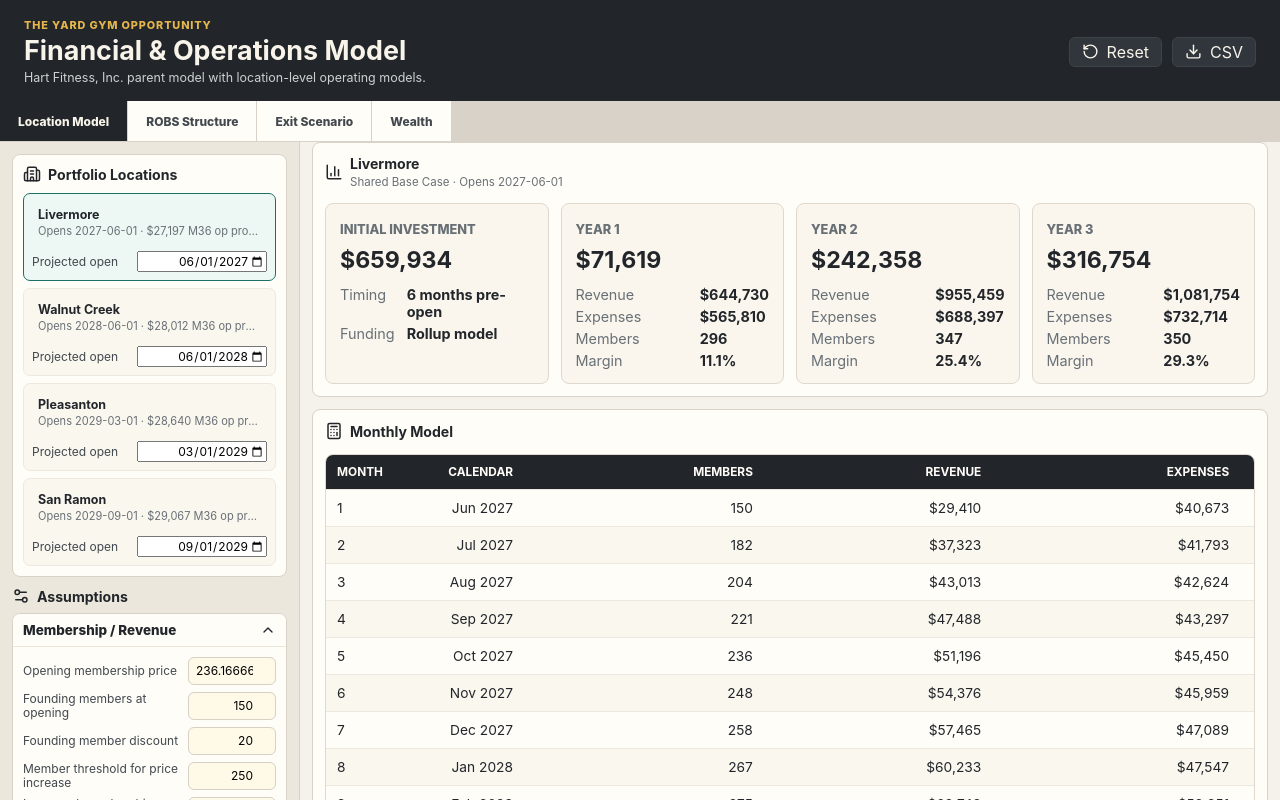
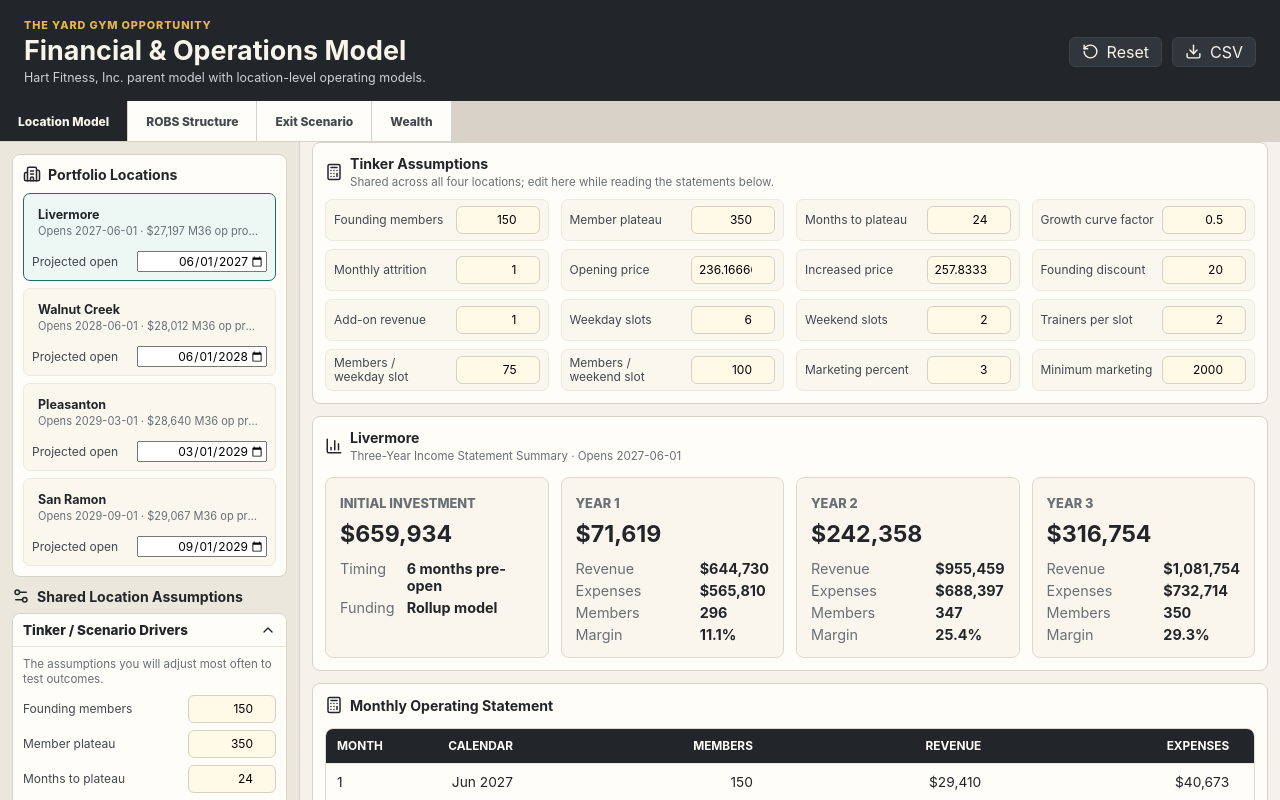
Before and after one commit to jkhart/theyardgym-financials, a React (Vite) app: page / in a window 1280 px wide. Shown: the top 800 px of the page. Built offline with nearby package versions, Linux system fonts and the light colour scheme.

Commit message:
Group assumptions by modeling workflow

```diff
--- a/src/components/App.jsx
+++ b/src/components/App.jsx
@@ -2987,7 +2987,7 @@ function WealthPage({ activeSubView, setActiveSubView, locations, inputs, update
 
 export function App() {
   const [assumptions, setAssumptions] = useState(loadSharedAssumptions);
-  const [openGroup, setOpenGroup] = useState("Membership / Revenue");
+  const [openGroup, setOpenGroup] = useState("Tinker / Scenario Drivers");
   const [locationSchedule, setLocationSchedule] = useState(loadLocationSchedule);
   const [activeLocationId, setActiveLocationId] = useState(DEFAULT_LOCATION_META.id);
   const [locationMeta, setLocationMeta] = useState(DEFAULT_LOCATION_META);
@@ -3182,7 +3182,12 @@ export function App() {
             />
           </div>
           <div>
-            <Dashboard model={model} locationMeta={locationMeta} />
+            <Dashboard
+              model={model}
+              locationMeta={locationMeta}
+              assumptions={assumptions}
+              updateAssumption={updateAssumption}
+            />
           </div>
         </section>
       )}
--- a/src/components/AssumptionsPanel.jsx
+++ b/src/components/AssumptionsPanel.jsx
@@ -1,7 +1,7 @@
 import { ChevronDown, Settings2 } from "lucide-react";
 import { ASSUMPTION_GROUPS } from "../lib/model/fields.js";
 
-function AssumptionInput({ id, label, type, value, onChange }) {
+export function AssumptionInput({ id, label, type, value, onChange }) {
   const step = type === "percent" || type === "decimal" ? 0.01 : 1;
   const displayValue = type === "percent" ? +(value * 100).toFixed(3) : value;
   return (
@@ -25,7 +25,7 @@ export function AssumptionsPanel({ assumptions, openGroup, setOpenGroup, updateA
     <aside className="assumptions">
       <div className="panelTitle">
         <Settings2 size={18} />
-        <h2>Assumptions</h2>
+        <h2>Shared Location Assumptions</h2>
       </div>
       {ASSUMPTION_GROUPS.map((group) => (
         <section className="assumptionGroup" key={group.title}>
@@ -41,6 +41,7 @@ export function AssumptionsPanel({ assumptions, openGroup, setOpenGroup, updateA
           </button>
           {openGroup === group.title && (
             <div className="groupFields">
+              {group.description && <p className="groupDescription">{group.description}</p>}
               {group.fields.map(([id, label, type]) => (
                 <AssumptionInput
                   key={id}
--- a/src/components/Dashboard.jsx
+++ b/src/components/Dashboard.jsx
@@ -1,18 +1,42 @@
 import { BarChart3, Calculator } from "lucide-react";
 import { formatValue, money, pct } from "../lib/formatting.js";
+import { TINKER_ASSUMPTION_FIELDS } from "../lib/model/fields.js";
+import { AssumptionInput } from "./AssumptionsPanel.jsx";
 
-export function Dashboard({ model, locationMeta }) {
+export function Dashboard({ model, locationMeta, assumptions, updateAssumption }) {
   const firstThreeYears = model.years.slice(0, 3);
 
   return (
     <section className="dashboard">
+      <section className="tinkerPanel">
+        <div className="panelTitle">
+          <Calculator size={18} />
+          <div>
+            <h2>Tinker Assumptions</h2>
+            <p>Shared across all four locations; edit here while reading the statements below.</p>
+          </div>
+        </div>
+        <div className="tinkerGrid">
+          {TINKER_ASSUMPTION_FIELDS.map(([id, label, type]) => (
+            <AssumptionInput
+              key={id}
+              id={id}
+              label={label}
+              type={type}
+              value={assumptions[id]}
+              onChange={updateAssumption}
+            />
+          ))}
+        </div>
+      </section>
+
       <div className="annualPanel">
         <div className="panelTitle">
           <BarChart3 size={18} />
           <div>
             <h2>{locationMeta.locationName}</h2>
             <p>
-              {locationMeta.scenarioName} · Opens {locationMeta.projectedOpenDate}
+              Three-Year Income Statement Summary · Opens {locationMeta.projectedOpenDate}
             </p>
           </div>
         </div>
@@ -49,7 +73,7 @@ export function Dashboard({ model, locationMeta }) {
       <div className="tablePanel">
         <div className="panelTitle">
           <Calculator size={18} />
-          <h2>Monthly Model</h2>
+          <h2>Monthly Operating Statement</h2>
         </div>
         <div className="tableWrap">
           <table>
--- a/src/styles.css
+++ b/src/styles.css
@@ -427,6 +427,13 @@ footer {
   border-top: 1px solid #ebe5da;
 }
 
+.groupDescription {
+  margin: 0 0 2px;
+  color: #687076;
+  font-size: 0.72rem;
+  line-height: 1.25;
+}
+
 .inputRow {
   display: grid;
   grid-template-columns: minmax(0, 1fr) 88px;
@@ -469,7 +476,8 @@ footer {
 .annualPanel,
 .tablePanel,
 .locationSnapshot,
-.portfolioPanel {
+.portfolioPanel,
+.tinkerPanel {
   min-width: 0;
   border: 1px solid #d8d2c8;
   border-radius: 8px;
@@ -479,6 +487,25 @@ footer {
 
 .portfolioPanel {
   margin: 0;
+}
+
+.tinkerPanel {
+  display: grid;
+  gap: 10px;
+}
+
+.tinkerGrid {
+  display: grid;
+  grid-template-columns: repeat(4, minmax(150px, 1fr));
+  gap: 8px 12px;
+}
+
+.tinkerGrid .inputRow {
+  grid-template-columns: minmax(0, 1fr) 84px;
+  padding: 6px 8px;
+  border: 1px solid #eee8df;
+  border-radius: 7px;
+  background: #faf7ef;
 }
 
 .locationSnapshot {
@@ -1073,7 +1100,8 @@ footer {
   .annualGrid,
   .preOpenGrid,
   .locationKpis,
-  .portfolioGrid {
+  .portfolioGrid,
+  .tinkerGrid {
     grid-template-columns: repeat(2, minmax(0, 1fr));
   }
 
```
Also changed, not shown: src/lib/model/fields.js.
